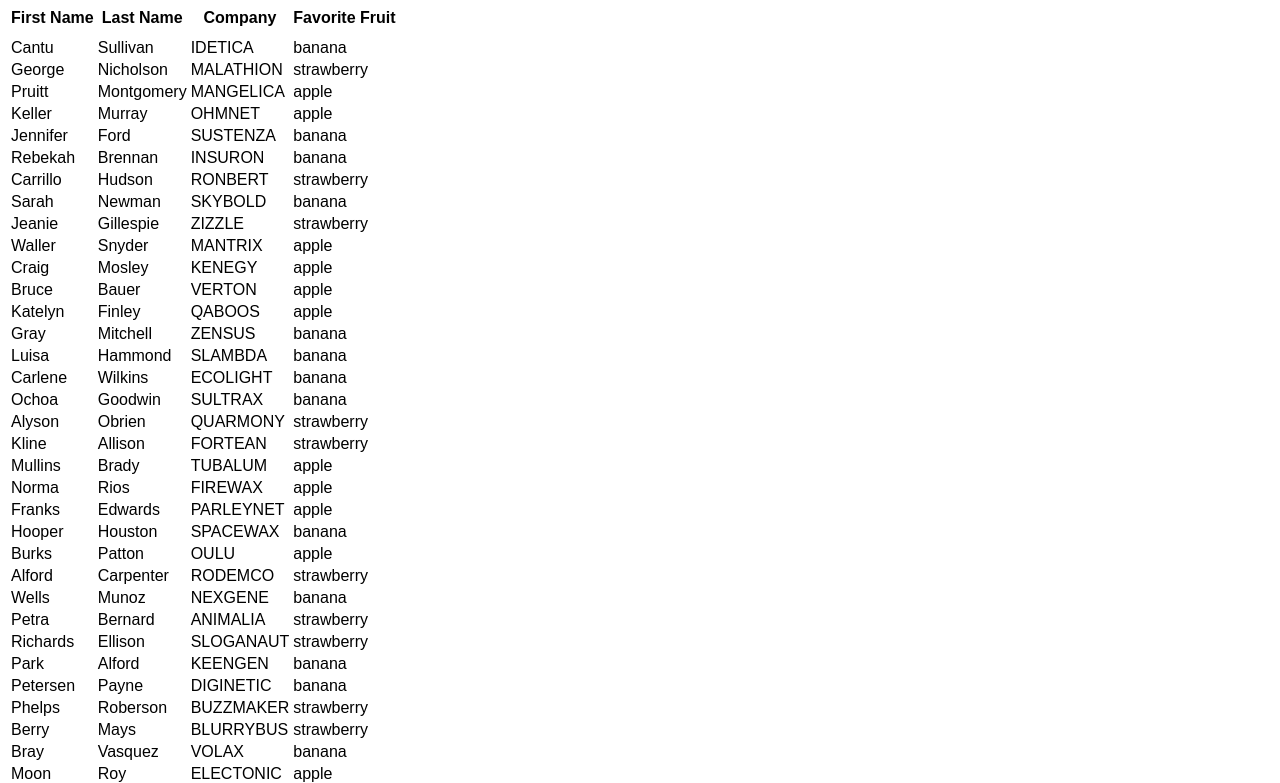
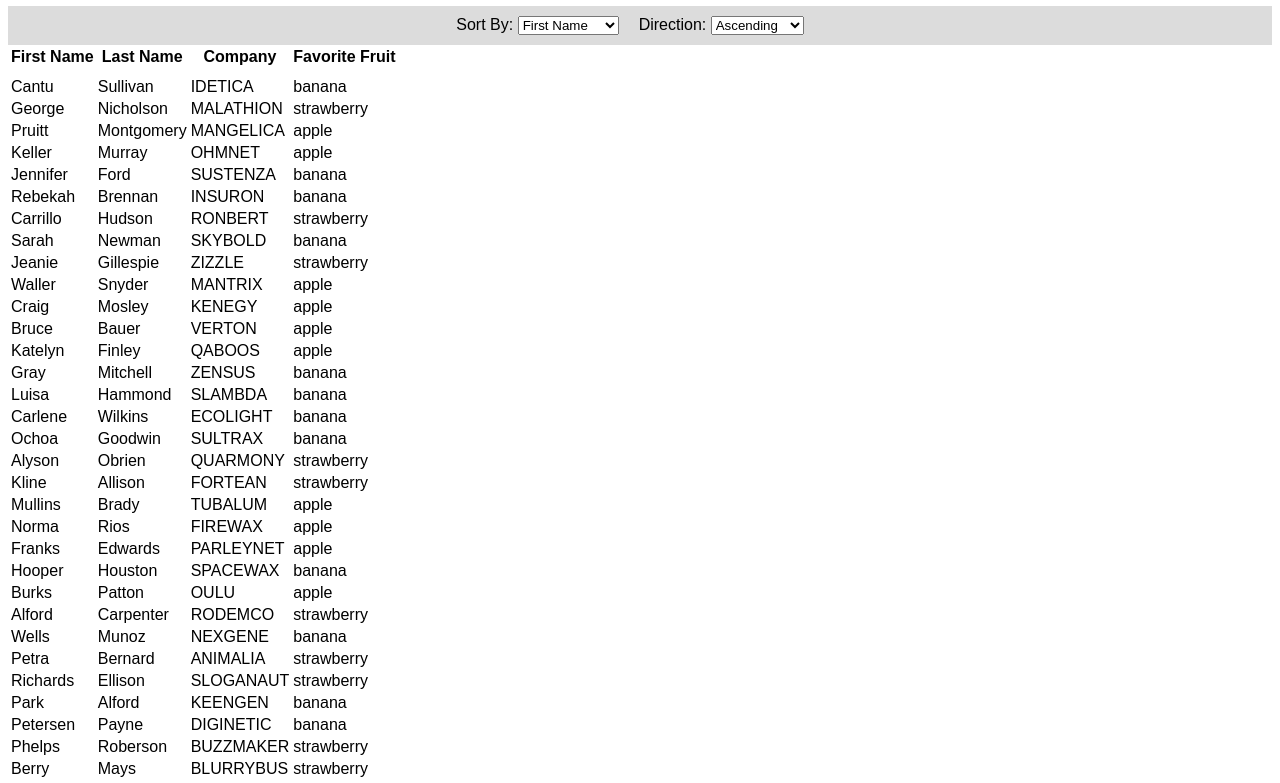
Before and after one commit to lacrivella/Sorted-Contacts, a plain HTML site: page index.html in a window 1280 px wide. Shown: the part 75-858 px from the top of the page. Drawn offline with Linux system fonts and the light colour scheme; a web font is replaced by a local one.

Commit message:
added drop down selects for field and direction. skeleton sort.css to help visualize

```diff
--- a/index.html
+++ b/index.html
@@ -5,6 +5,7 @@
     <meta name="viewport" content="width=device-width, initial-scale=1.0">
     <meta http-equiv="X-UA-Compatible" content="ie=edge">
     <link rel="stylesheet" href="./src/index.css">
+    <link rel="stylesheet" href="./src/component/sort.css">
     <title>Sorted Contacts</title>
 </head>
 <body>
--- a/src/component/App.js
+++ b/src/component/App.js
@@ -1,5 +1,6 @@
 import Component from './Component.js';
 import Header from './Header.js';
+import Sort from './Sort.js';
 import ContactTable from './ContactTable.js';
 import contacts from '../../data/contacts.js';
 
@@ -11,6 +12,12 @@ class App extends Component {
         const headerDOM = header.render();
 
         const main = dom.querySelector('main');
+
+        const sort = new Sort({
+
+        });
+        main.appendChild(sort.render());
+
 
         const contactTable = new ContactTable({ contacts });
         const contactTableDOM = contactTable.render();
--- /dev/null
+++ b/src/component/Sort.js
@@ -0,0 +1,39 @@
+import Component from './Component.js';
+
+class Sort extends Component {
+    render() {
+        const form = this.renderDOM();
+
+        form.addEventListener('submit', event => event.preventDefault());
+
+        form.addEventListener('input', () => {
+        });
+
+        return form;
+    }
+
+    renderTemplate() {
+        return /*html*/ `
+            <form class="sort">
+                <label>
+                    Sort By:
+                    <select>
+                        <option value="first-name">First Name</option>
+                        <option value="last-name">Last Name</option>
+                        <option value="company">Company</option>
+                        <option value="fruit">Favorite Fruit</option>
+                    </select>
+                </label>
+                <label>
+                    Direction:
+                    <select>
+                        <option value="1">Ascending</option>
+                        <option value="-1">Descending</option>
+                    </select>
+                </label>
+            </form>
+        `;
+    }
+}
+
+export default Sort;
--- /dev/null
+++ b/src/component/sort.css
@@ -0,0 +1,10 @@
+.sort {
+    background-color: gainsboro;
+    padding: 10px;
+    display: flex;
+    justify-content: center;
+}
+
+.sort label {
+    margin-right: 20px;
+}
```
